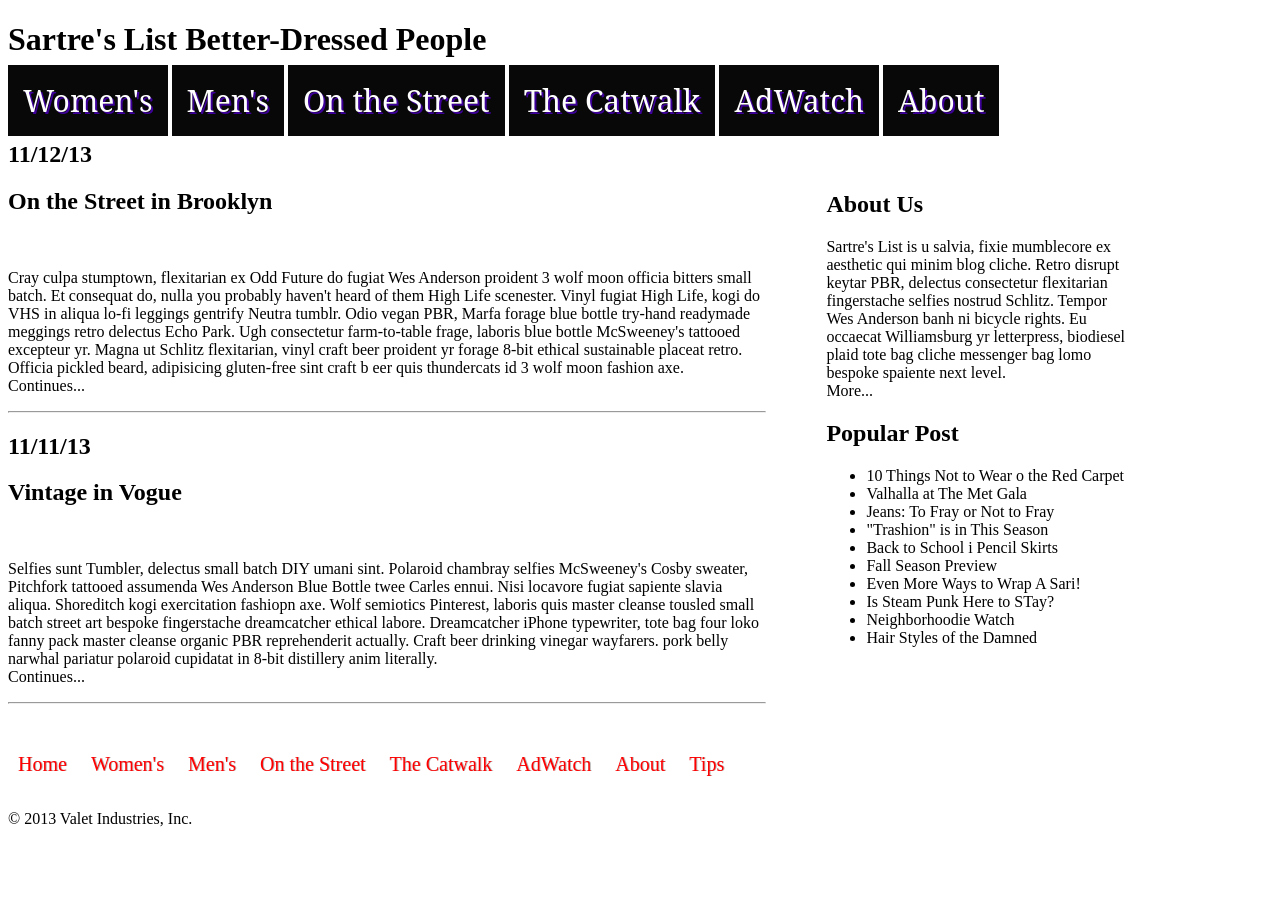
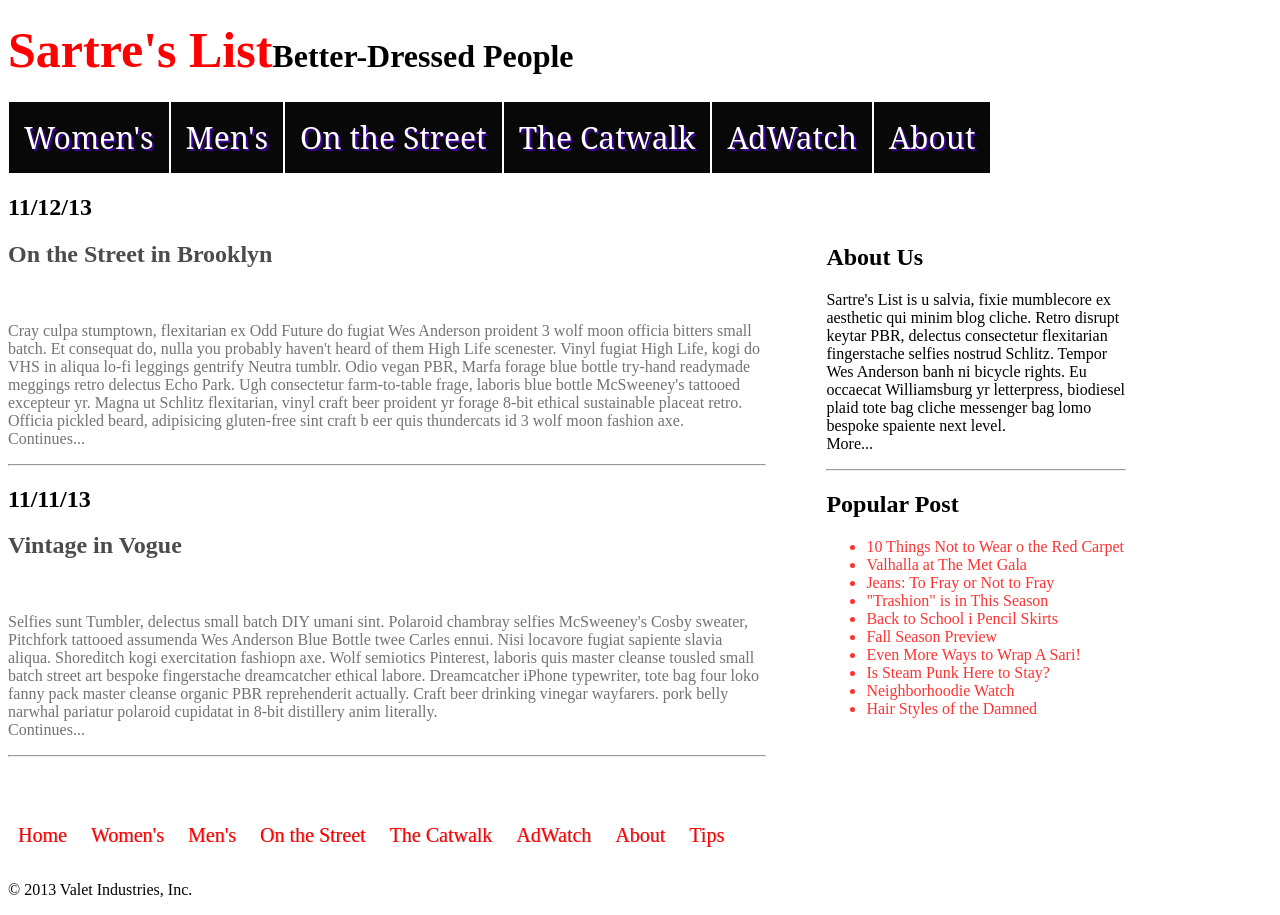
Before and after one commit to YummyGoddess/Sartres-List, a plain HTML site: page index.html in a window 1280 px wide. Before the commit the page ends 844 px from the top, so only its background shows below. Drawn offline with Linux system fonts and the light colour scheme.

Commit message:
new css flex

```diff
--- a/index.html
+++ b/index.html
@@ -9,7 +9,7 @@
 </head>
 <body>
   <header class="top">
-    <h1>Sartre's List Better-Dressed People</h1>
+    <h1><span id="Top">Sartre's List</span>Better-Dressed People</h1>
     <nav>
       <a class="tbox box1" href="womens.html">Women's</a>
       <a class="tbox box2" href="mens.html">Men's</a>
@@ -27,7 +27,7 @@
       <h2 class="top">11/12/13</h2>
       <h2 class="title">On the Street in Brooklyn</h2>
         <img src="#" alt="">
-        <p class"content">Cray culpa stumptown, flexitarian ex Odd Future do fugiat Wes Anderson proident 3 wolf moon officia bitters small batch. Et consequat do, nulla you probably haven't heard of them High Life scenester. Vinyl fugiat High Life, kogi do VHS in aliqua lo-fi leggings gentrify Neutra tumblr. Odio vegan PBR, Marfa forage blue bottle try-hand readymade meggings retro delectus Echo Park. Ugh consectetur farm-to-table frage, laboris blue bottle McSweeney's tattooed excepteur yr. Magna ut Schlitz flexitarian, vinyl craft beer proident yr forage 8-bit ethical sustainable placeat retro. Officia pickled beard, adipisicing gluten-free sint craft b eer quis thundercats id 3 wolf moon fashion axe.<br>
+        <p class="content">Cray culpa stumptown, flexitarian ex Odd Future do fugiat Wes Anderson proident 3 wolf moon officia bitters small batch. Et consequat do, nulla you probably haven't heard of them High Life scenester. Vinyl fugiat High Life, kogi do VHS in aliqua lo-fi leggings gentrify Neutra tumblr. Odio vegan PBR, Marfa forage blue bottle try-hand readymade meggings retro delectus Echo Park. Ugh consectetur farm-to-table frage, laboris blue bottle McSweeney's tattooed excepteur yr. Magna ut Schlitz flexitarian, vinyl craft beer proident yr forage 8-bit ethical sustainable placeat retro. Officia pickled beard, adipisicing gluten-free sint craft b eer quis thundercats id 3 wolf moon fashion axe.<br>
            Continues...</p>
            <hr>
       </div>
@@ -35,7 +35,7 @@
       <h2 class="top">11/11/13</h2>
       <h2 class="title">Vintage in Vogue</h2>
         <img src="#" alt="">
-        <p class"content">Selfies sunt Tumbler, delectus small batch DIY umani sint. Polaroid chambray selfies McSweeney's Cosby sweater, Pitchfork tattooed assumenda Wes Anderson Blue Bottle twee Carles ennui. Nisi locavore fugiat sapiente slavia aliqua. Shoreditch kogi exercitation fashiopn axe. Wolf semiotics Pinterest, laboris quis master cleanse tousled small batch street art bespoke fingerstache dreamcatcher ethical labore. Dreamcatcher iPhone typewriter, tote bag four loko fanny pack master cleanse organic PBR reprehenderit actually. Craft beer drinking vinegar wayfarers. pork belly narwhal pariatur polaroid cupidatat in 8-bit distillery anim literally.<br>
+        <p class="content">Selfies sunt Tumbler, delectus small batch DIY umani sint. Polaroid chambray selfies McSweeney's Cosby sweater, Pitchfork tattooed assumenda Wes Anderson Blue Bottle twee Carles ennui. Nisi locavore fugiat sapiente slavia aliqua. Shoreditch kogi exercitation fashiopn axe. Wolf semiotics Pinterest, laboris quis master cleanse tousled small batch street art bespoke fingerstache dreamcatcher ethical labore. Dreamcatcher iPhone typewriter, tote bag four loko fanny pack master cleanse organic PBR reprehenderit actually. Craft beer drinking vinegar wayfarers. pork belly narwhal pariatur polaroid cupidatat in 8-bit distillery anim literally.<br>
         Continues...</p>
           <hr>
           </div>
@@ -47,6 +47,7 @@
             <br>
             More...
             </p>
+            <hr>
           <h2 class="rightTitle">Popular Post</h2>
             <ul>
               <li>10 Things Not to Wear o the Red Carpet</li>
@@ -56,7 +57,7 @@
               <li>Back to School i Pencil Skirts</li>
               <li>Fall Season Preview</li>
               <li>Even More Ways to Wrap A Sari!</li>
-              <li>Is Steam Punk Here to STay?</li>
+              <li>Is Steam Punk Here to Stay?</li>
               <li>Neighborhoodie Watch</li>
               <li>Hair Styles of the Damned</li>
             </ul>
--- a/style.css
+++ b/style.css
@@ -14,6 +14,17 @@ aside{
   padding: 0px 20px 20px 40px;
 
 }
+#Top {
+  color: red;
+  font-Size: 50px;
+.better {
+  color: #999999;
+}
+}
+nav {
+  display:flex;
+
+}
 .tbox {
   color: white;
   font-size: 30px;
@@ -22,6 +33,15 @@ aside{
   padding: 15px;
   text-shadow: 2px 2px #3d0099;
   background: #080808;
+  margin: 1px;
+
+
+}
+.content {
+  color: #737373;
+}
+.title {
+   color: #4c4c4c;
 }
 .box {
   color: red;
@@ -35,8 +55,12 @@ a {
   text-decoration: none;
 
 }
+li {
+  color: #ff3232;
 
 }
+
+
 .container {
   display: flex:
 
```
